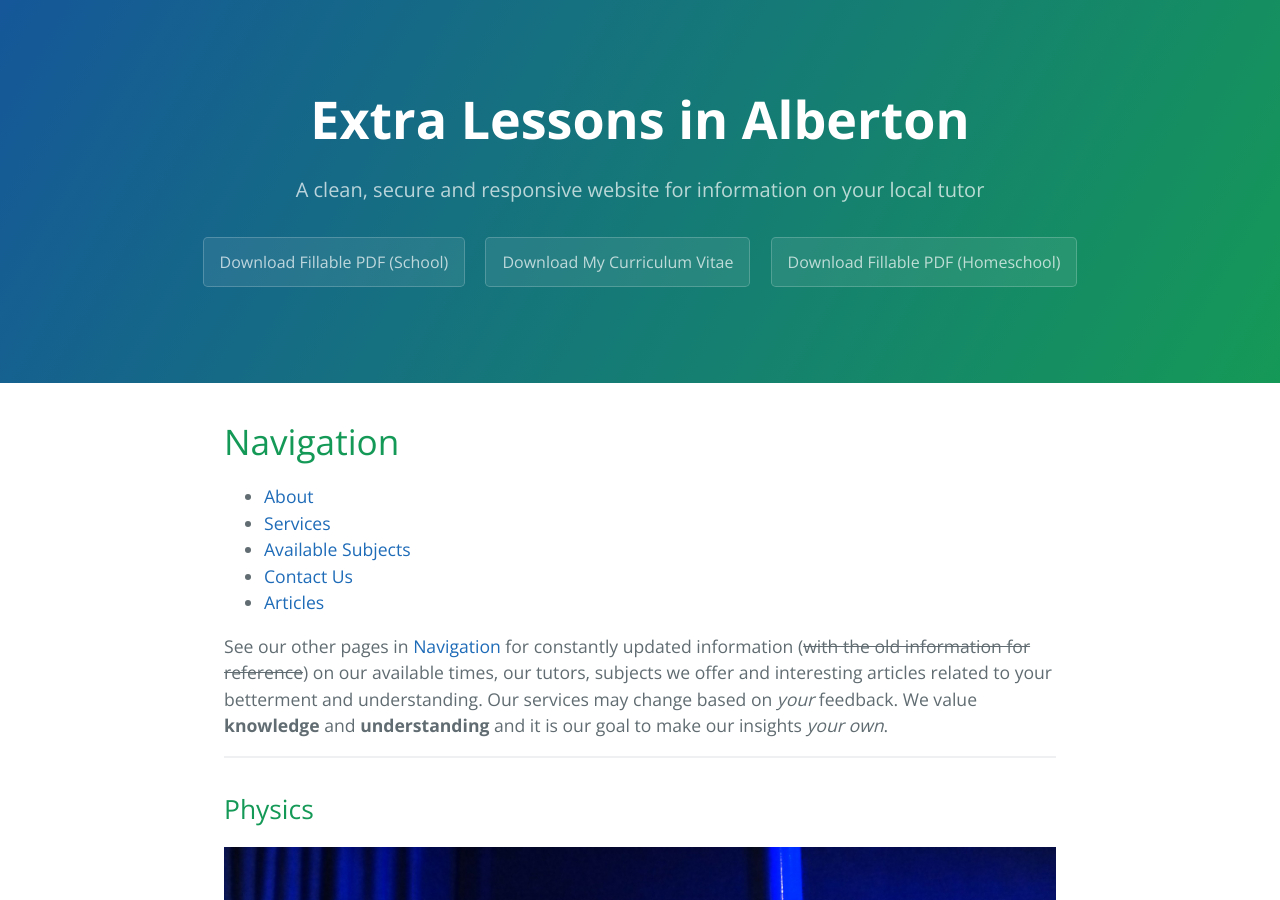
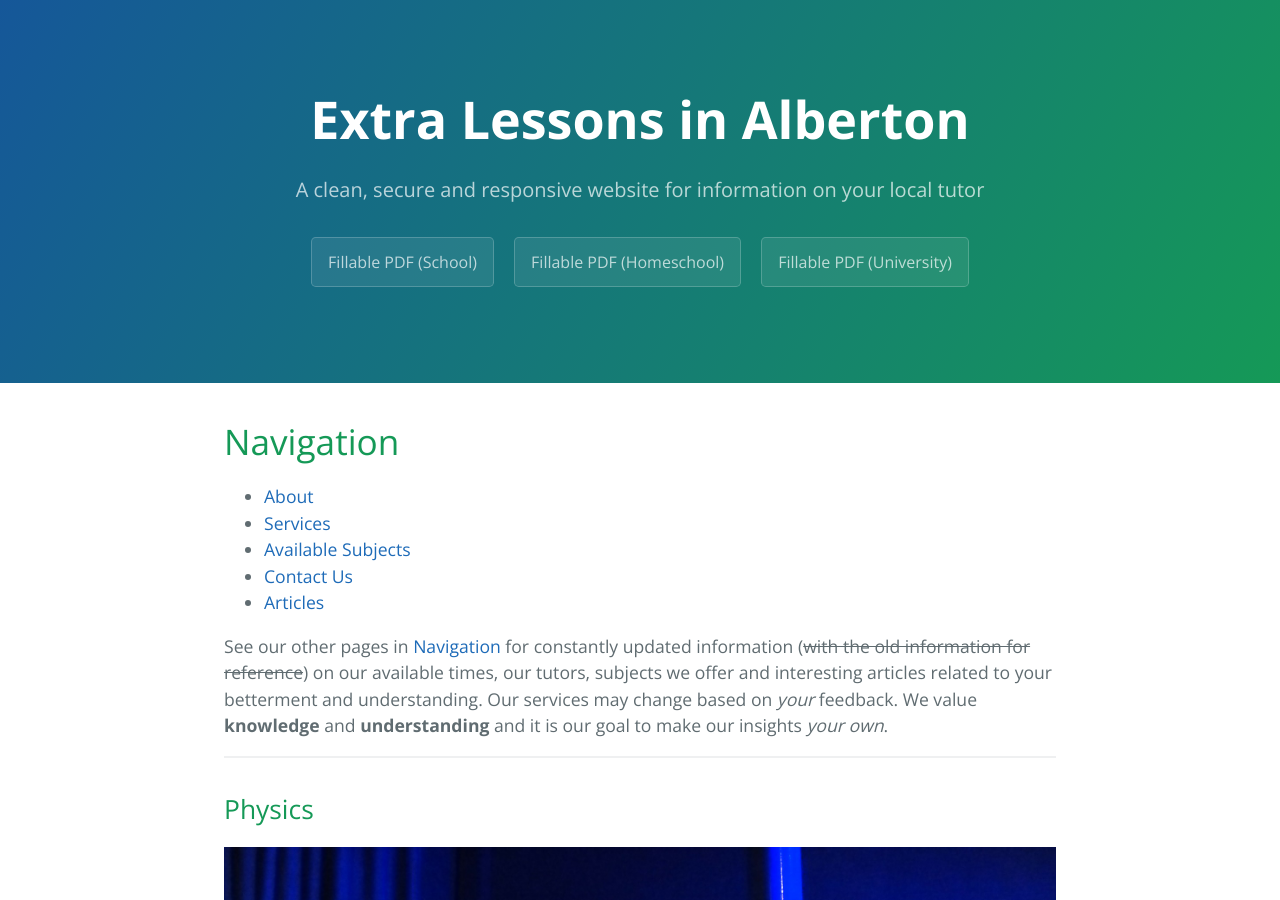
Before and after one commit to HelloBeastie/HelloBeastie.github.io, a Jekyll site: the page built from index.md, in a window 1280 px wide and 900 px high. Built offline with Jekyll 4.4.1, drawn with Linux system fonts in a browser that asks for light colours; our own code applies the rules of GitHub Pages for plain Markdown files.

Commit message:
Adding all PDFs

```diff
--- a/_layouts/default.html
+++ b/_layouts/default.html
@@ -37,9 +37,9 @@
       <h2 class="project-tagline">{{ site.description | default: site.github.project_tagline }}</h2>
 
       {% if site.show_downloads %}
-        <a href="https://cdn.rawgit.com/HelloBeastie/HelloBeastie.github.io/c39b74de/_includes/School.pdf" class="btn">Download Fillable PDF (School)</a>
-        <a href="https://cdn.rawgit.com/HelloBeastie/HelloBeastie.github.io/7585ce9a/_includes/Riki_Lee_Cirrculem_Vitae.pdf" class="btn">Download My Curriculum Vitae</a>
-        <a href="https://cdn.rawgit.com/HelloBeastie/HelloBeastie.github.io/c39b74de/_includes/Homeschool.pdf" class="btn">Download Fillable PDF (Homeschool)</a>
+        <a href="https://cdn.rawgit.com/HelloBeastie/HelloBeastie.github.io/c39b74de/_includes/School.pdf" class="btn">Fillable PDF (School)</a>
+        <a href="https://cdn.rawgit.com/HelloBeastie/HelloBeastie.github.io/c39b74de/_includes/Homeschool.pdf" class="btn">Fillable PDF (Homeschool)</a>
+        <a href="https://cdn.rawgit.com/HelloBeastie/HelloBeastie.github.io/40e4e3fc/_includes/University.pdf" class="btn">Fillable PDF (University)</a>
       {% endif %}
     </section>
 
```
Also changed, not shown: 1 other file.
